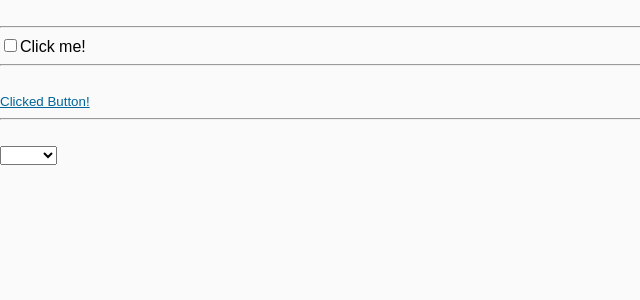
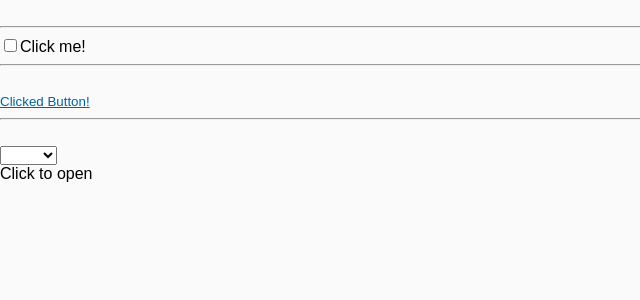
Before and after one commit to neohed/clean-components, a React (Create React App) app: page /#/form in a window 1280 px wide. Shown: the top 300 px of the page, without its empty margins (0-640 px from the left). Built offline with nearby package versions, Linux system fonts and the light colour scheme.

Commit message:
Expander component

```diff
--- /dev/null
+++ b/src/components/Expander.js
@@ -0,0 +1,28 @@
+import React, {useState} from 'react';
+
+const Expander = ({headerContent, children, isCollapsed = true}) => {
+    const [isOpen, setIsOpen] = useState(!isCollapsed);
+
+    return (
+        <div>
+            <header
+                onClick={() => setIsOpen(!isOpen)}
+            >
+                {
+                    headerContent(isOpen)
+                }
+            </header>
+            <div
+                style={{
+                    visibility: isOpen ? 'visible' : 'hidden'
+                }}
+            >
+                {
+                    children
+                }
+            </div>
+        </div>
+    );
+};
+
+export default Expander;
--- a/src/components/FormDemo.js
+++ b/src/components/FormDemo.js
@@ -2,6 +2,7 @@ import React, {useState} from 'react';
 import Checkbox from "./inputs/Checkbox";
 import CleanButton from "./inputs/CleanButton";
 import Select from "./inputs/Select";
+import Expander from "./Expander";
 
 const FormDemo = () => {
     const [isChecked, setIsChecked] = useState(false);
@@ -36,6 +37,22 @@ const FormDemo = () => {
                 selectedValue={selectedValue}
                 changeHandler={setSelectedValue}
             />
+            <Expander
+                headerContent={isOpen => <div>Click to {isOpen ? 'close' : 'open'}</div>}
+            >
+                <ul>
+                    <li>Lorem ipsum dolor sit amet</li>
+                    <li>consectetur</li>
+                    <li>adipisicing elit.</li>
+                    <li>Dolor doloribus eligendi</li>
+                    <li>labore nihil</li>
+                    <li>optio possimus soluta vel.</li>
+                    <li>A consequuntur dolore dolorum, laborum</li>
+                    <li>molestiae perferendis,</li>
+                    <li>quisquam quo ratione</li>
+                    <li>eprehenderit tempore tenetur?</li>
+                </ul>
+            </Expander>
         </div>
     )
 };
```
